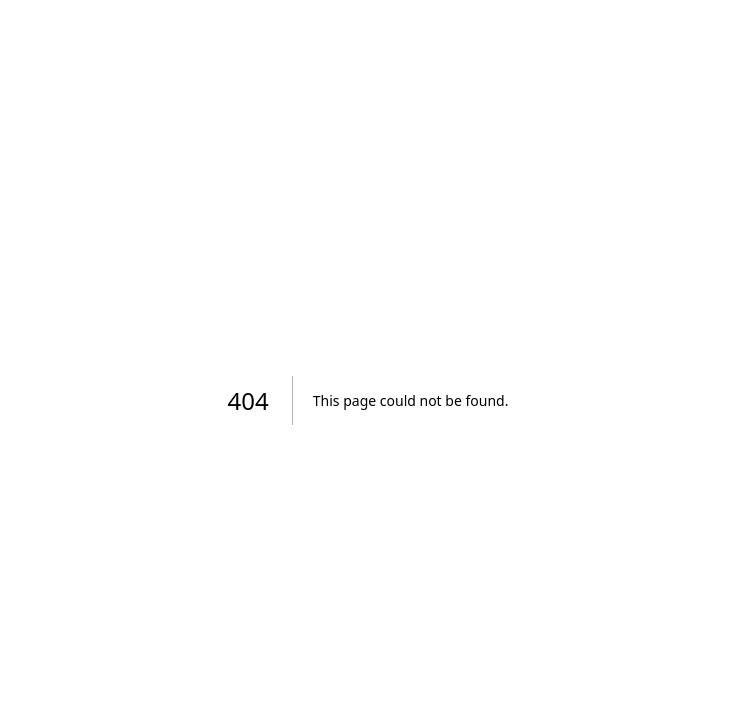
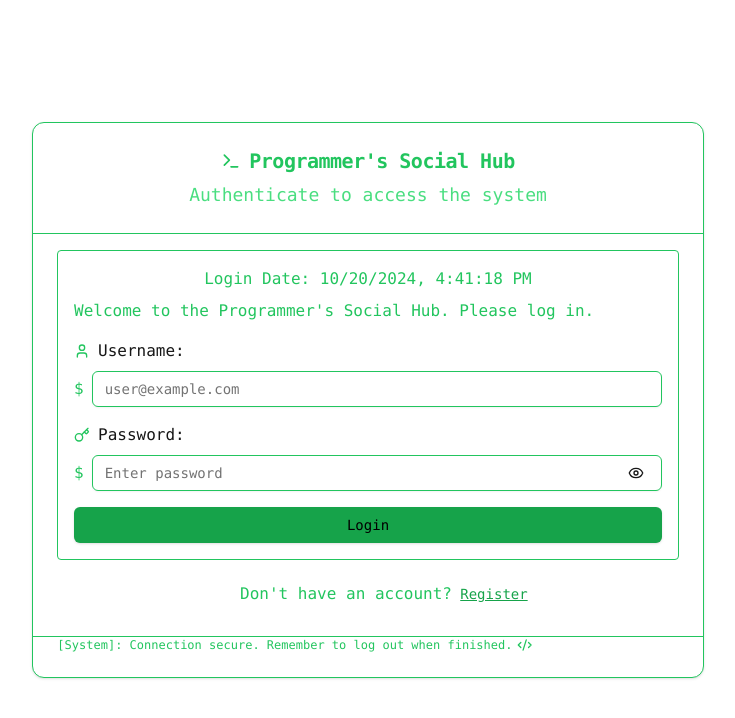
Before and after one commit to mo7amedgom3a/Programmer-s-Social-Hub, a Next.js app in the folder Frontend/: page /login in a window 1280 px wide. Before the commit this address had no page. Shown: the top 718 px of the page, without its empty margins (272-1007 px from the left). Built offline with nearby package versions, Linux system fonts and the light colour scheme.

Commit message:
create login page routing

```diff
--- /dev/null
+++ b/Frontend/pages/login.tsx
@@ -0,0 +1,14 @@
+"use client"
+import React from "react";
+import { Input } from "../app/components/ui/input";
+import LoginComponent from "../app/components/Login";
+import { Button } from "../app/components/ui/button";
+import '../app/globals.css';
+const Login = () => {
+    return (
+
+            <LoginComponent />
+
+    )
+    }
+export default Login;
```
